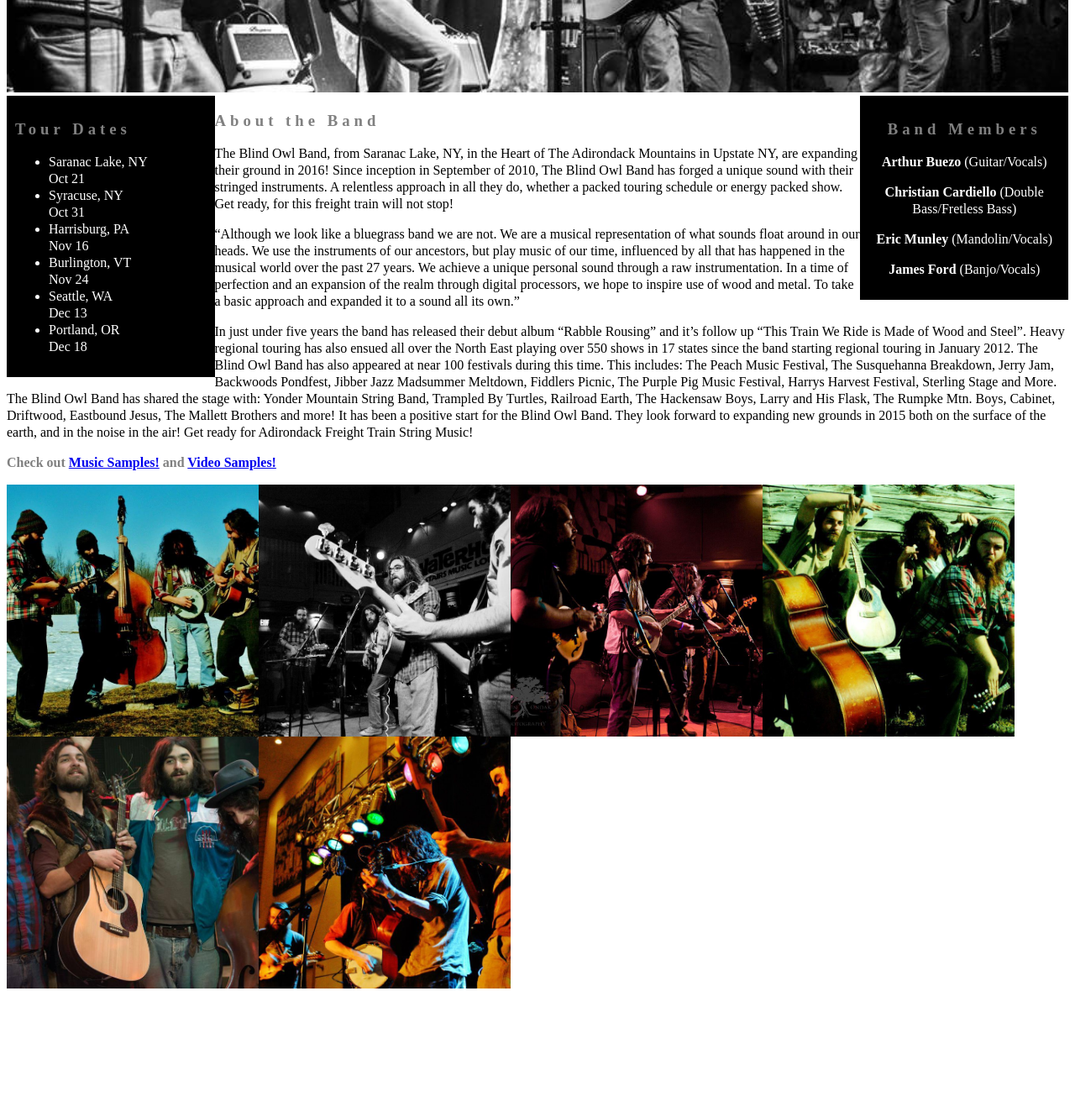
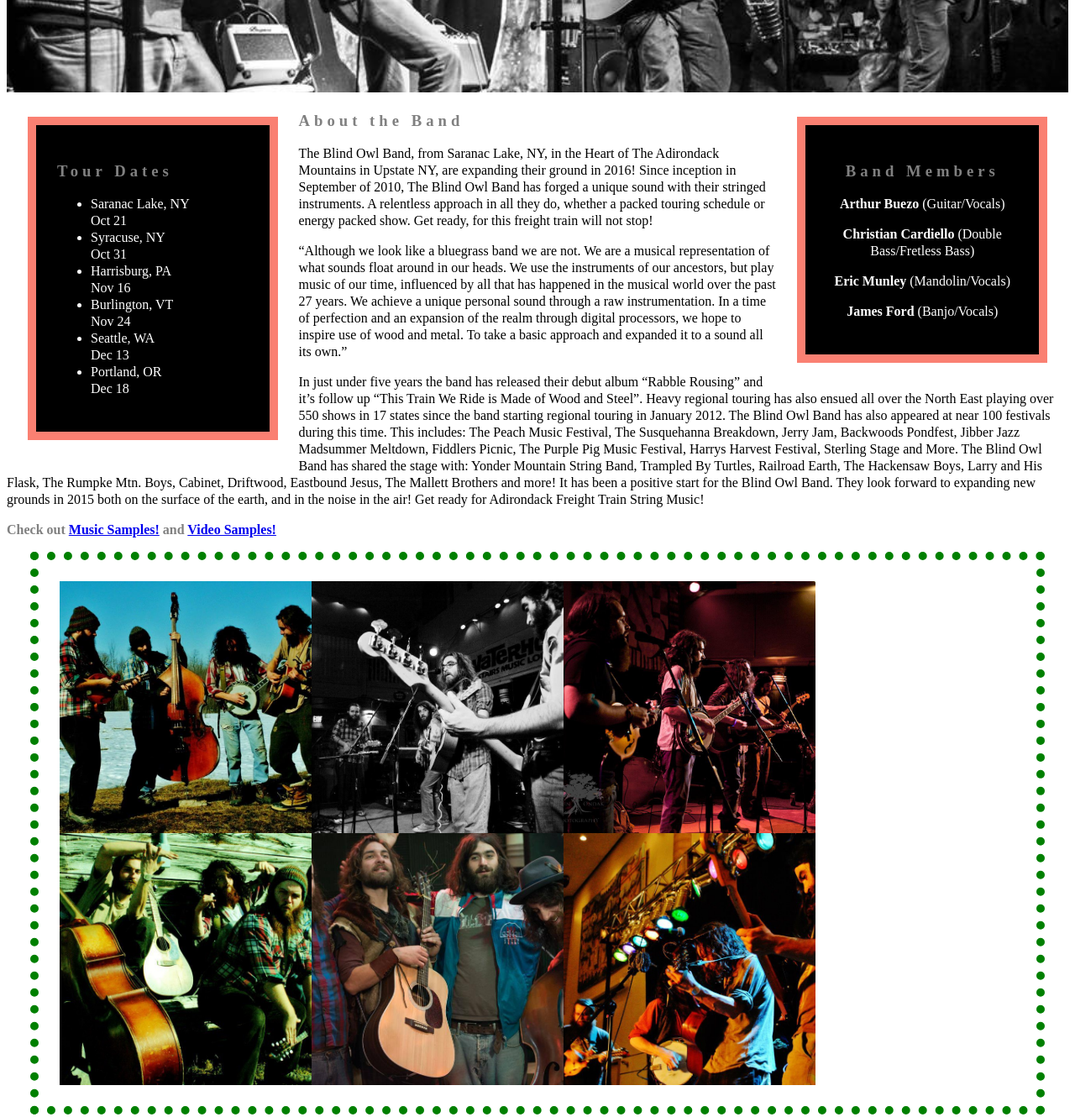
Before and after one commit to robinsola/blind-owl-band, a plain HTML site: page index.html in a window 1280 px wide. Shown: the part 320-1650 px from the top of the page at 84% size. Before the commit the page ends 1497 px from the top, so only its background shows below. Drawn offline with Linux system fonts and the light colour scheme.

Commit message:
add styles to sidebars and placed images in a div in index.html.

```diff
--- a/css/styles.css
+++ b/css/styles.css
@@ -39,7 +39,9 @@ img {
   background-color: black;
   color: white;
   width: 18%;
-  padding: 10px;
+  border: 10px solid salmon;
+  padding: 25px;
+  margin: 25px;
 }
 
 .members {
@@ -48,7 +50,9 @@ img {
   text-align: center;
   color: white;
   width: 18%;
-  padding: 10px;
+  border: 10px solid salmon;
+  padding: 25px;
+  margin: 25px;
 }
 
 .music {
@@ -58,3 +62,12 @@ img {
   text-align: left;
   font-weight: 600;
 }
+
+.pics {
+  border: 10px dotted green;
+  padding: 25px;
+  margin: 25px;
+  width: 90%;
+  height: 600px;
+  margin: 0 auto;
+}
--- a/index.html
+++ b/index.html
@@ -37,6 +37,7 @@
       <div class="music">
         <p>Check out <a href="https://theblindowlband.bandcamp.com/album/this-train-we-ride-is-made-of-wood-and-steel" target="_blank">Music Samples!</a> and <a href="http://theblindowlband.com/?page_id=2121" target="_blank">Video Samples!</a></p>
       </div>
+      <div class="pics">
         <img src="img/river.jpg">
         <img src="img/concert.jpg">
         <img src="img/concert2.jpg">
@@ -44,3 +45,4 @@
         <img src="img/group2.jpg">
         <img src="img/lights.jpg">
       </div>
+    </div>
```
Lines whose indentation alone changed are shown as unchanged.
